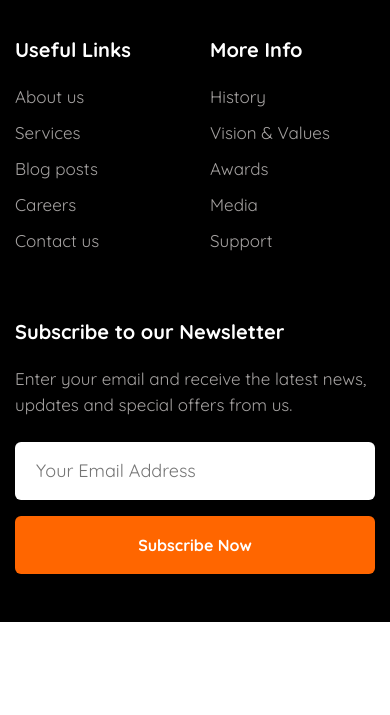
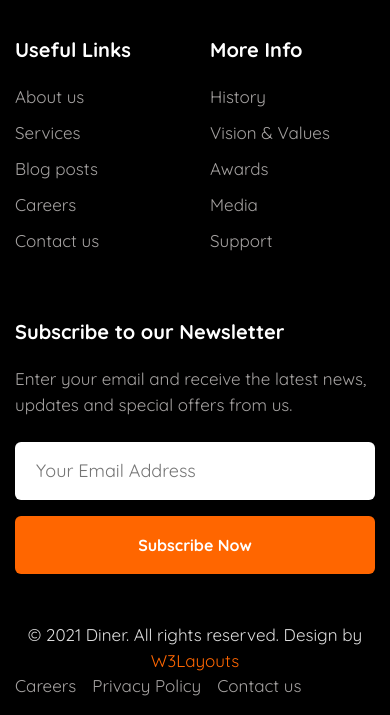
Before and after one commit to shanebenjamindev/CapstoneProject, a plain HTML site: page index.html in a window 390 px wide. Shown: the part 7983-8698 px from the top of the page. Before the commit the page ends 8605 px from the top, so only its background shows below. Drawn offline with nearby package versions, Linux system fonts and the light colour scheme; some packages are replaced by stand-ins of ours; a script that the page names is missing; a web font is replaced by a local one.

Commit message:
copyright + responsive

```diff
--- a/css/style.css
+++ b/css/style.css
@@ -816,10 +816,40 @@ blockquote q::after {
   width: 100%;
 }
 
+.cpr__desc {
+  font-size: 17px;
+  color: #ddd;
+}
+
+.cpr__w3 {
+  color: var(--primary-color);
+  transition: all 0.3s;
+}
+
+.cpr__w3:hover {
+  color: #fff;
+}
+
+.cpr__link {
+  font-size: 17px;
+  line-height: 26px;
+  color: #a5a2a1;
+  transition: all 0.3s;
+}
+
+.cpr__link:hover {
+  color: var(--primary-color);
+}
+
 @media screen and (max-width: 991.98px) {
   .footer__title {
     font-size: 20px;
     margin-bottom: 20px;
+  }
+
+  .cpr__desc{
+    text-align: center;
+    margin-bottom: 0;
   }
 
   .footer__social {
--- a/index.html
+++ b/index.html
@@ -719,9 +719,9 @@
     </main>
 
     <!-- Footer: QAnh -->
-    <footer class="footer py-5">
-      <div class="container footer__container">
-        <div class="row footer__row">
+    <footer class="footer pt-5">
+      <div class="container footer__container pt-lg-4">
+        <div class="row footer__row pb-5">
           <div class="col-12 col-sm-7 col-md-6 col-lg-4 footer__col pr-lg-5">
             <h2 class="footer__logo mb-3"><a href="#!">Diner</a></h2>
             <p class="footer__desc">
@@ -797,6 +797,25 @@
               </button>
             </form>
           </div>
+        </div>
+
+        <div class="row cpr pt-lg-4">
+          <p class="cpr__desc col-12 col-lg-8">
+            © 2021 Diner. All rights reserved. Design by
+            <a href="#!" class="cpr__w3">W3Layouts</a>
+          </p>
+
+          <ul class="cpr__list col-12 col-lg-4 d-flex">
+            <li class="cpr__item">
+              <a href="#!" class="cpr__link">Careers</a>
+            </li>
+            <li class="cpr__item mx-3 mx-md-4 mx-lg-5">
+              <a href="#!" class="cpr__link">Privacy Policy</a>
+            </li>
+            <li class="cpr__item">
+              <a href="#!" class="cpr__link">Contact us</a>
+            </li>
+          </ul>
         </div>
       </div>
     </footer>
```
